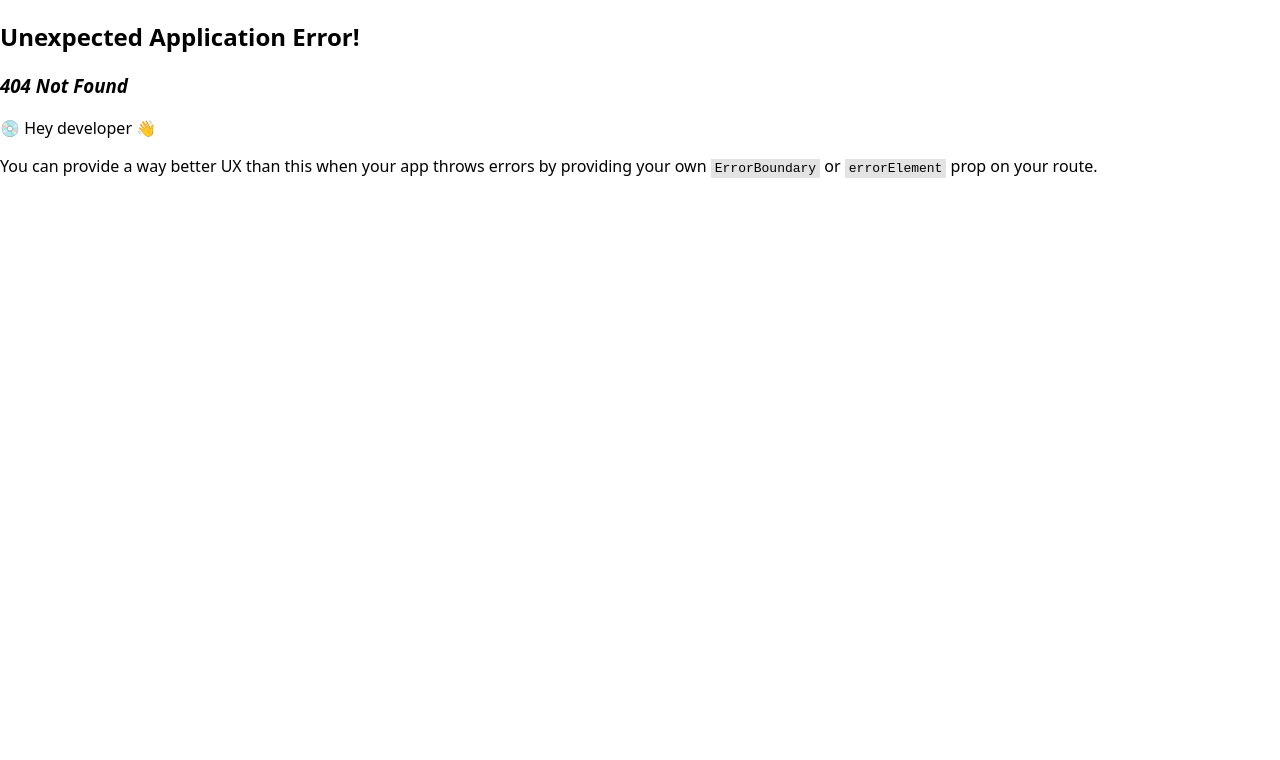
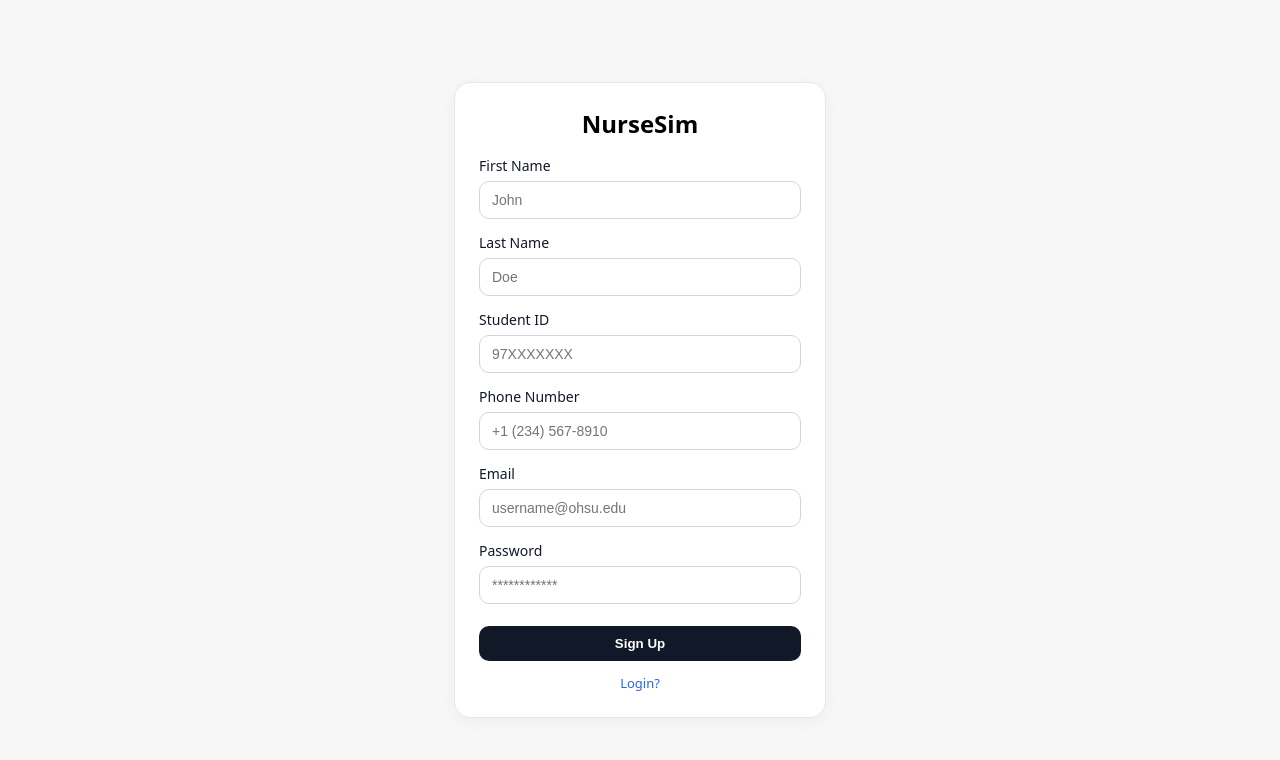
Before and after one commit to dalyai33/NurseSim, a React (Vite) app in the folder web/: page /signup in a window 1280 px wide. Before the commit this address had no page. Shown: the top 760 px of the page. Built offline with nearby package versions, Linux system fonts and the light colour scheme.

Commit message:
adding the sign up page

```diff
--- a/web/src/app/routes.tsx
+++ b/web/src/app/routes.tsx
@@ -2,6 +2,7 @@ import { createBrowserRouter, RouterProvider } from "react-router-dom";
 import App from "./app";
 import LoginPage from "../features/auth/LoginPage";
 import DashboardPage from "../features/dashboard/DashboardPage";
+import SignUpPage from "../features/auth/SignUpPage";
 
 const router = createBrowserRouter([
     {
@@ -11,6 +12,7 @@ const router = createBrowserRouter([
             // show the login page in the root directory of the website
             { index: true, element: <LoginPage /> },
             { path: "login", element: <LoginPage /> },
+            { path: "signup", element: <SignUpPage /> },
             { path: "dashboard", element: <DashboardPage /> },
         ],
     },
--- a/web/src/styles/login.css
+++ b/web/src/styles/login.css
@@ -5,6 +5,8 @@ html, body, #root { height: 100%; margin: 0; }
 .app-shell { min-height: 100%; display: grid; place-items: center; background: #f7f7f8; }
 
 .login-wrap { width: 100%; max-width: 420px; padding: 24px; }
+.sign-up-wrap { width: 100%; max-width: 420px; padding: 24px; }
+
 .card {
   background: #fff; border: 1px solid #e5e7eb; border-radius: 16px;
   padding: 24px; box-shadow: 0 4px 20px rgba(0,0,0,0.04);
```
